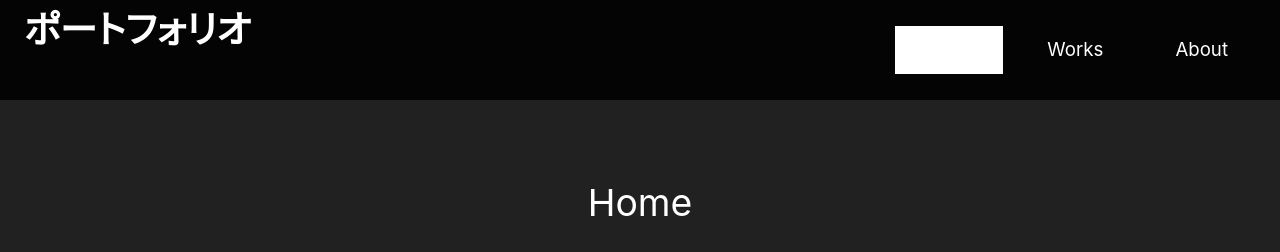
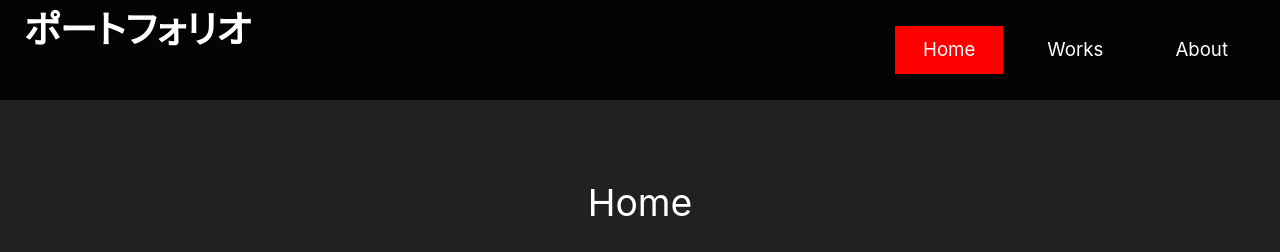
Before and after one commit to Joker-black711/portfolio, a plain HTML site: page index.html in a window 1280 px wide. In both pictures the pointer is over the link "Home". Shown: the top 252 px of the page. Drawn offline with Linux system fonts and the light colour scheme.

Commit message:
Update style.css

```diff
--- a/style.css
+++ b/style.css
@@ -153,7 +153,7 @@
   header ul li a:hover,
   header ul li a:active {
     color: var(--light-100);
-    background-color: var(--primary-050);
+    background-color: red;
   }
 
   @media (min-width: 769px) {
```
